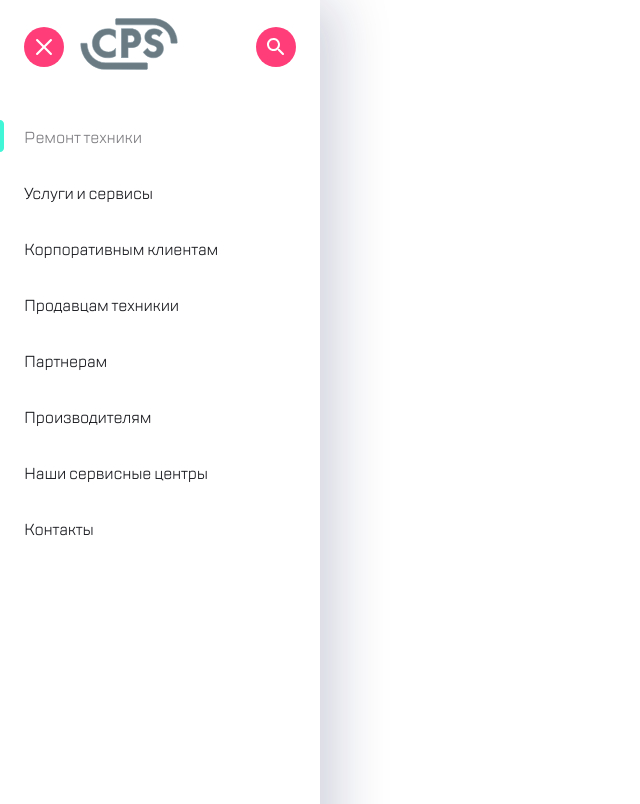
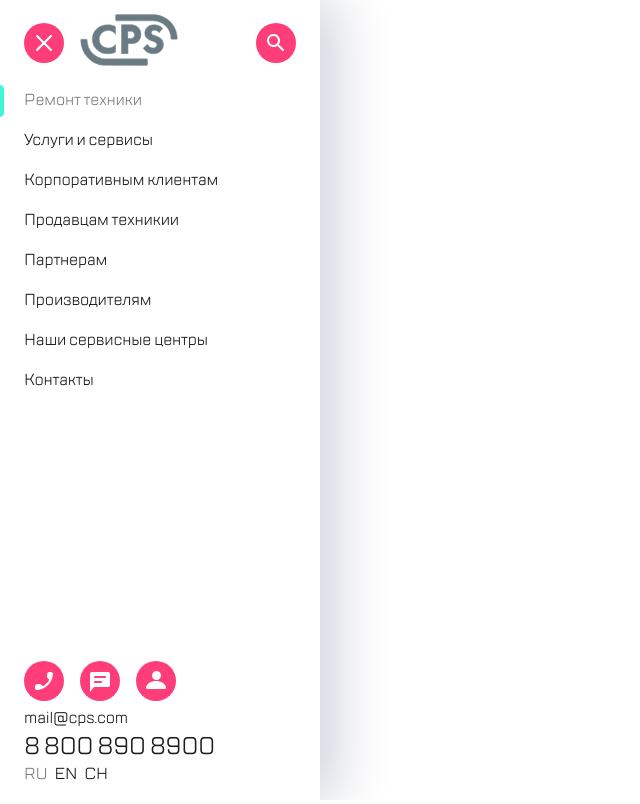
Before and after one commit to DinaAS/project, a plain HTML site: page index.html in a window 1280 px wide. Shown: the top 804 px of the page, without its empty margins (0-640 px from the left). Drawn offline with Linux system fonts and the light colour scheme.

Commit message:
height-correction

```diff
--- a/css/style_menu.css
+++ b/css/style_menu.css
@@ -55,9 +55,15 @@ a:active {
 
 .header__menu {
     display: block;
+
 }
 
 .menu__container {
+    display: flex;
+    flex-direction: column;
+
+    height: 100vh;
+    overflow-y: hidden;
     min-width: 320px;
     background-color: #FFFFFF;
     position: absolute;
@@ -67,11 +73,25 @@ a:active {
                 16px 0px 52px rgba(14, 24, 80, 0.2);
 }
 
+.menu__top {
+    display: flex;
+    flex-direction: column;
+}
+
+.menu__bottom {
+    margin-top: auto;
+    display: flex;
+    flex-direction: column;
+    justify-content: flex-end;
+
+}
+
 .menu__header {
     display: flex;
     align-items: center;
-    padding-top: 18px;
-    margin-bottom: 50px;
+    padding-top: 5%;
+    margin-bottom: 6%;
+
 }
 
 .icon {
@@ -90,11 +110,11 @@ a:active {
 .menu__list {
     display: flex;
     flex-direction: column;
-    margin-bottom: 268px;
+
 }
 
 .menu__item {
-    margin-bottom: 32px;
+    margin-bottom: 2vh;
 }
 
 .menu__item-link {
@@ -102,7 +122,6 @@ a:active {
 
 
     font-family: 'TT Lakes';
-    font-size: 16px;
     line-height: 24px;
     letter-spacing: -0.2px;
     color: #1B1C21;
@@ -129,7 +148,7 @@ a:active {
 .menu__item-link-active::before {
     content: "";
     position: absolute;
-    top: 120px;
+    top: 85px;
     left: 0px;
     height: 32px;
     width: 4px;
@@ -138,14 +157,13 @@ a:active {
 
 .contacts__icons {
     display: flex;
-    margin-bottom: 16px;
-
+    margin-bottom: 2%;
 }
 
 .contacts__tel-mail {
     display: flex;
     flex-direction: column;
-    margin-bottom: 40px;
+
 }
 
 .contacts__send-mail {
@@ -155,7 +173,7 @@ a:active {
     letter-spacing: -0.2px;
     color: #1B1C21;
 
-    margin-bottom: 12px;
+
 }
 
 .contacts__phone {
@@ -167,7 +185,7 @@ a:active {
 }
 
 .menu__lang {
-    margin-bottom: 32px;
+    margin-bottom: 5%;
 }
 
 .menu__list-lang {
--- a/index.html
+++ b/index.html
@@ -11,6 +11,7 @@
 <body>
     <nav class="header__menu">
         <div class="menu__container">
+            <div class="menu__top">
                 <div class="menu__header">
                     <div class="menu__close-button icon">
                         <a href="#" class="menu__close">
@@ -54,6 +55,9 @@
                         <a href="#" class="menu__item-link link">Контакты</a>
                     </li>
                 </ul>
+            </div>
+
+            <div class="menu__bottom">
                 <div class="menu__contacts">
                     <div class="contacts__icons">
                         <div class="contacts__call icon">
@@ -93,6 +97,9 @@
                         </li>
                     </ul>
                 </div>
+            </div>
+
+
         </div>
 
     </nav>
```
Lines whose indentation alone changed are shown as unchanged.
